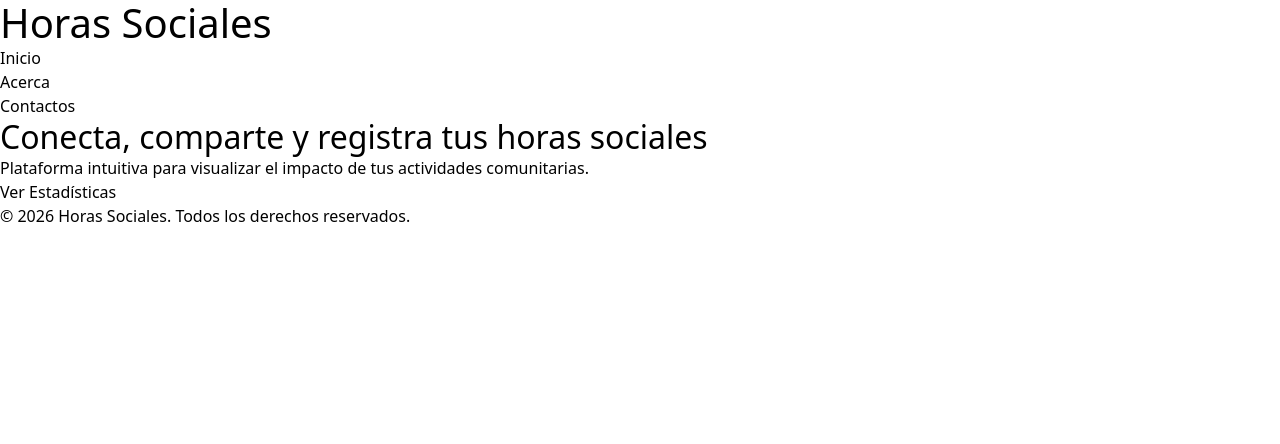
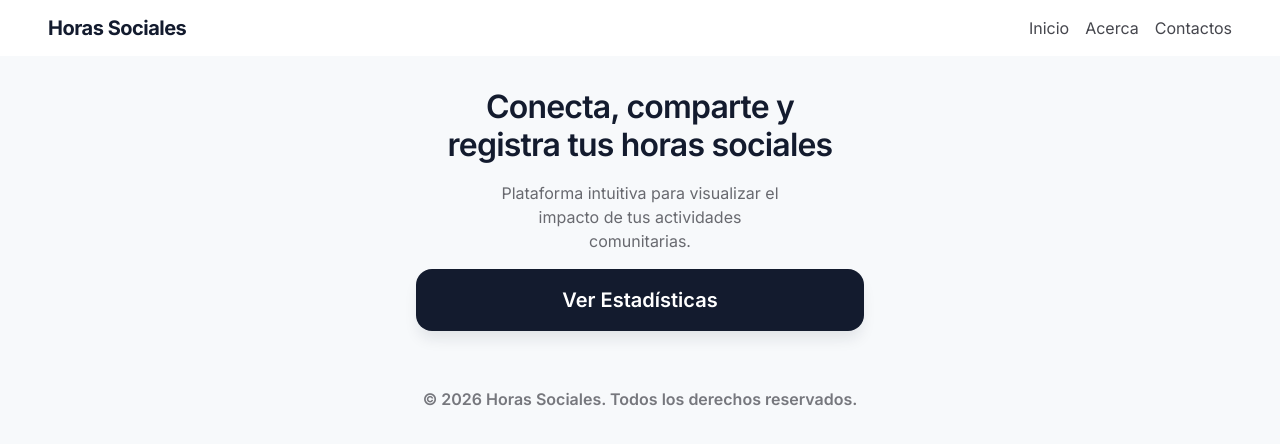
Before and after one commit to someonelowlol/horas-sociales, a website: page index.html in a window 1280 px wide. Drawn offline with nearby package versions, Linux system fonts and the light colour scheme; files that its build step writes are made by us from their sources.

Commit message:
feat(design): bundle reference look via shared css

```diff
--- /dev/null
+++ b/design.css
@@ -0,0 +1,254 @@
+/* Shared reference design tokens for Horas Sociales (HORASOCIAL PRO look).
+ * Bundles the visual identity observed on the reference deploy so any local
+ * screen renders the same without depending on Vercel.
+ * Loaded via <link rel="stylesheet" href="/design.css"> before /responsive.css
+ * so fluid overrides keep winning. This file never resets responsive.css.
+ *
+ * Remote assets intentionally kept remote (not redistributed):
+ * - Logo: https://lh3.googleusercontent.com/aida-public/... (googleusercontent)
+ * - Fonts: Google Fonts (Inter, Plus Jakarta Sans, Material Symbols Outlined)
+ * - Compiled per-screen CSS stays local (e.g. /bienvenido_a_horasocial_pro_1/style.css)
+ */
+
+:root {
+  /* Brand palette (from tailwind.config.js + compiled reference CSS). */
+  --hs-surface: #f7f9fb;
+  --hs-on-surface: #191c1e;
+  --hs-on-surface-variant: #45464d;
+  --hs-primary-container: #131b2e;
+  --hs-on-primary: #ffffff;
+  --hs-secondary: #006591;
+  --hs-secondary-container: #39b8fd;
+  --hs-outline: #76777d;
+  --hs-outline-variant: #c6c6cd;
+  --hs-flow-1: #cde9ff;
+  --hs-flow-2: #9fd4ff;
+  --hs-flow-3: #5fb4f7;
+  --hs-flow-4: #7dbfc8;
+
+  /* Spacing scale (reference tokens). */
+  --hs-xs: 4px;
+  --hs-sm: 8px;
+  --hs-md: 16px;
+  --hs-lg: 24px;
+  --hs-xl: 32px;
+  --hs-margin-mobile: 16px;
+  --hs-margin-desktop: 48px;
+
+  /* Shape + type. */
+  --hs-radius-lg: 1rem;
+  --hs-font-body: "Inter", system-ui, sans-serif;
+  --hs-font-headline: "Plus Jakarta Sans", "Inter", system-ui, sans-serif;
+}
+
+/* Base canvas matching the reference landing. */
+body {
+  font-family: var(--hs-font-body);
+  background-color: var(--hs-surface);
+  color: var(--hs-on-surface);
+  margin: 0;
+}
+
+/* Headline scale matching reference hero. */
+h1,
+.hero h2 {
+  font-family: var(--hs-font-headline);
+  letter-spacing: -0.025em;
+  line-height: 1.2;
+}
+
+/* Reference decorative layers (mirrors the inline <style> in code.html
+ * so screens without that block still get the same atmosphere). */
+.bg-pattern {
+  background-color: #ffffff;
+  position: relative;
+}
+
+.floating-icon {
+  position: absolute;
+  opacity: 0.03;
+  user-select: none;
+  pointer-events: none;
+}
+
+.content-layer {
+  position: relative;
+  z-index: 1;
+}
+
+.flow-field {
+  position: absolute;
+  left: 0;
+  right: 0;
+  top: 30%;
+  height: 40%;
+  z-index: 0;
+  pointer-events: none;
+  overflow: visible;
+}
+
+.flow-field svg {
+  display: block;
+  width: 100%;
+  height: 100%;
+  overflow: visible;
+}
+
+.flow-field .wf-l {
+  fill: none;
+  stroke-linecap: round;
+  vector-effect: non-scaling-stroke;
+  stroke-width: 0.9;
+}
+
+.btn-glow:active {
+  box-shadow: 0 0 15px rgba(56, 189, 248, 0.4);
+}
+
+@keyframes hs-float {
+  0% { transform: translateY(0); }
+  50% { transform: translateY(-10px); }
+  100% { transform: translateY(0); }
+}
+
+.animate-float {
+  animation: hs-float 6s ease-in-out infinite;
+}
+
+@keyframes hs-flow-drift {
+  0%, 100% { transform: translate(0, 0); }
+  20% { transform: translate(9px, -16px); }
+  45% { transform: translate(19px, -6px); }
+  70% { transform: translate(11px, 6px); }
+}
+
+.wiggle {
+  animation: hs-flow-drift 38s ease-in-out infinite;
+  will-change: transform;
+}
+
+/* Fallback mapping for the root index.html orphan screen.
+ * index.html references assets/css/style.css and assets/js/app.js which do
+ * not exist in the repo; these rules give its existing class names the
+ * reference look until that screen is migrated to the shared template. */
+.site-header {
+  display: flex;
+  align-items: center;
+  justify-content: space-between;
+  gap: var(--hs-md);
+  padding: var(--hs-md) var(--hs-margin-mobile);
+  background-color: #ffffff;
+  color: var(--hs-primary-container);
+}
+
+.site-header h1 {
+  font-family: var(--hs-font-headline);
+  font-size: 20px;
+  font-weight: 700;
+  margin: 0;
+}
+
+.nav ul {
+  display: flex;
+  gap: var(--hs-md);
+  list-style: none;
+  margin: 0;
+  padding: 0;
+}
+
+.nav-link {
+  color: var(--hs-on-surface-variant);
+  text-decoration: none;
+  font-weight: 500;
+}
+
+.nav-link:hover {
+  color: var(--hs-secondary);
+}
+
+.main-content {
+  display: flex;
+  flex-direction: column;
+  align-items: center;
+  padding: var(--hs-xl) var(--hs-margin-mobile);
+  text-align: center;
+}
+
+.hero {
+  display: flex;
+  flex-direction: column;
+  align-items: center;
+  gap: var(--hs-md);
+  max-width: 32rem;
+}
+
+.hero h2 {
+  font-size: 28px;
+  font-weight: 600;
+  color: var(--hs-primary-container);
+  margin: 0;
+}
+
+.hero p {
+  font-size: 16px;
+  line-height: 1.5;
+  color: var(--hs-on-surface-variant);
+  opacity: 0.8;
+  margin: 0;
+  max-width: 280px;
+}
+
+.cta-btn {
+  width: 100%;
+  max-width: 28rem;
+  padding: var(--hs-md) var(--hs-xl);
+  border: 0;
+  border-radius: var(--hs-radius-lg);
+  background-color: var(--hs-primary-container);
+  color: var(--hs-on-primary);
+  font-family: var(--hs-font-headline);
+  font-size: 20px;
+  font-weight: 600;
+  cursor: pointer;
+  box-shadow: 0 10px 15px -3px rgba(19, 27, 46, 0.1);
+  transition: transform 0.3s ease;
+}
+
+.cta-btn:hover {
+  transform: scale(1.02);
+}
+
+.cta-btn:active {
+  transform: scale(0.95);
+}
+
+.stats {
+  width: 100%;
+  max-width: 28rem;
+  margin-top: var(--hs-xl);
+}
+
+.stats-grid {
+  display: grid;
+  gap: var(--hs-md);
+}
+
+.site-footer {
+  text-align: center;
+  padding: var(--hs-lg) var(--hs-margin-mobile);
+  color: var(--hs-outline);
+  font-size: 12px;
+  font-weight: 600;
+}
+
+@media (min-width: 768px) {
+  .site-header,
+  .main-content {
+    padding-left: var(--hs-margin-desktop);
+    padding-right: var(--hs-margin-desktop);
+  }
+
+  .hero h2 {
+    font-size: 32px;
+  }
+}
--- a/index.html
+++ b/index.html
@@ -10,6 +10,7 @@
     <link rel="preconnect" href="https://fonts.gstatic.com" crossorigin />
     <link href="https://fonts.googleapis.com/css2?family=Inter:wght@400;600;700&display=swap" rel="stylesheet" />
     <link rel="stylesheet" href="assets/css/style.css" />
+    <link rel="stylesheet" href="/design.css" />
   <link rel="stylesheet" href="/responsive.css">
 </head>
 <body>
```
